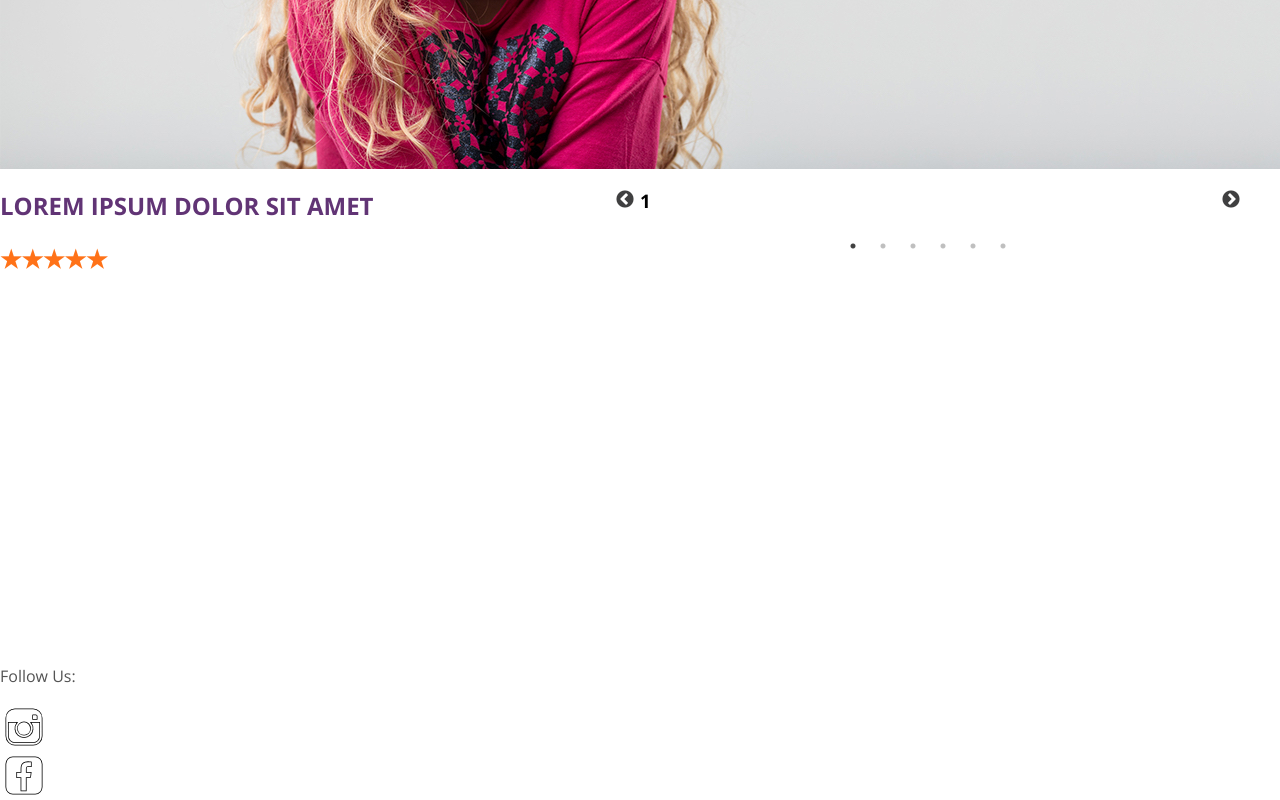
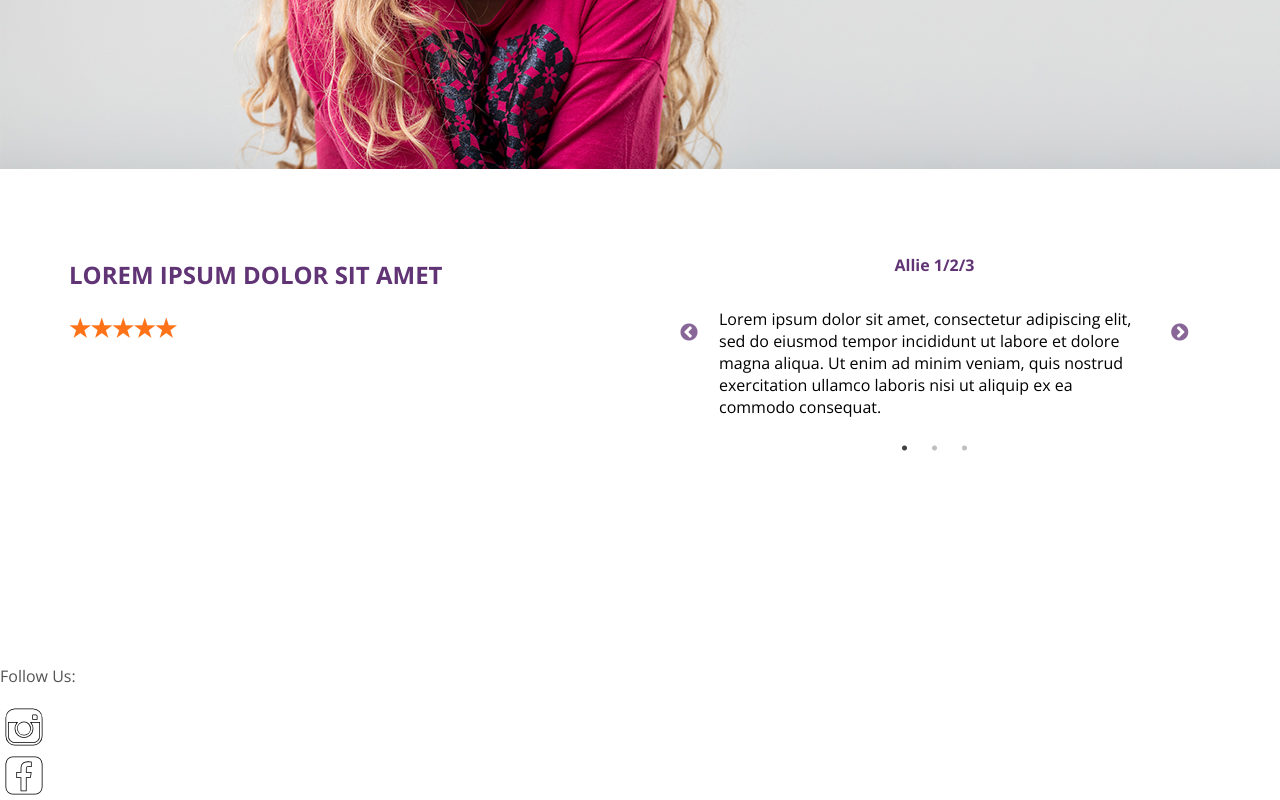
Before and after one commit to alliecaton/rg-test, a React (Create React App) app: page / in a window 1280 px wide. Shown: the part 2741-3541 px from the top of the page. Built offline with nearby package versions, Linux system fonts and the light colour scheme.

Commit message:
fifth body styling

```diff
--- a/src/App.css
+++ b/src/App.css
@@ -48,7 +48,7 @@ body {
 
 .fifth-body {
 	height: auto;
-	width: 100%;
+	/* margin: 20px; */
 }
 
 .footer-wrapper {
@@ -193,11 +193,28 @@ body {
 	z-index: 1;
 } */
 
+/* carousel styles */
+
 .slick-prev:before,
 .slick-next:before {
-	color: #000001 !important;
+	color: #613475 !important;
 }
 
 .carousel {
 	width: 90%;
 }
+
+.slide-title {
+	color: #613475;
+	text-align: center;
+}
+
+.slide-body {
+	margin: 5px;
+	padding: 10px;
+	text-align: centrer;
+}
+
+.slider-container {
+	margin: 10%;
+}
--- /dev/null
+++ b/src/components/Slide.js
@@ -0,0 +1,17 @@
+import React from 'react'
+
+const Slide = ({ name, date, text }) => {
+	return (
+		<div>
+			<div>
+				<h4 className='slide-title'>
+					{' '}
+					{name} {date}
+				</h4>
+			</div>
+			<div className='slide-body'>{text}</div>
+		</div>
+	)
+}
+
+export default Slide
--- a/src/containers/FifthBody.js
+++ b/src/containers/FifthBody.js
@@ -2,6 +2,7 @@ import React from 'react'
 import Slider from 'react-slick'
 import 'slick-carousel/slick/slick.css'
 import 'slick-carousel/slick/slick-theme.css'
+import Slide from '../components/Slide'
 
 const FifthBody = () => {
 	const settings = {
@@ -17,29 +18,32 @@ const FifthBody = () => {
 
 	return (
 		<div className='fifth-body two-column-grid'>
-			<div>
+			<div className='component-text'>
 				<h2>LOREM IPSUM DOLOR SIT AMET</h2>
 				<h2 className='stars'>★★★★★</h2>
 			</div>
-			<div>
-				<Slider className='slider' {...settings}>
+			<div className='slider-container'>
+				<Slider {...settings}>
 					<div>
-						<h3>1</h3>
+						<Slide
+							name='Allie'
+							date='1/2/3'
+							text='Lorem ipsum dolor sit amet, consectetur adipiscing elit, sed do eiusmod tempor incididunt ut labore et dolore magna aliqua. Ut enim ad minim veniam, quis nostrud exercitation ullamco laboris nisi ut aliquip ex ea commodo consequat. '
+						/>
 					</div>
 					<div>
-						<h3>2</h3>
+						<Slide
+							name='allie 2'
+							date='1/2/3'
+							text='Lorem ipsum dolor sit amet, consectetur adipiscing elit, sed do eiusmod tempor incididunt ut labore et dolore magna aliqua. Ut enim ad minim veniam, quis nostrud exercitation ullamco laboris nisi ut aliquip ex ea commodo consequat. '
+						/>
 					</div>
 					<div>
-						<h3>3</h3>
-					</div>
-					<div>
-						<h3>4</h3>
-					</div>
-					<div>
-						<h3>5</h3>
-					</div>
-					<div>
-						<h3>6</h3>
+						<Slide
+							name='dallas'
+							date='1/2/3'
+							text='Lorem ipsum dolor sit amet, consectetur adipiscing elit, sed do eiusmod tempor incididunt ut labore et dolore magna aliqua. Ut enim ad minim veniam, quis nostrud exercitation ullamco laboris nisi ut aliquip ex ea commodo consequat. '
+						/>
 					</div>
 				</Slider>
 			</div>
```
